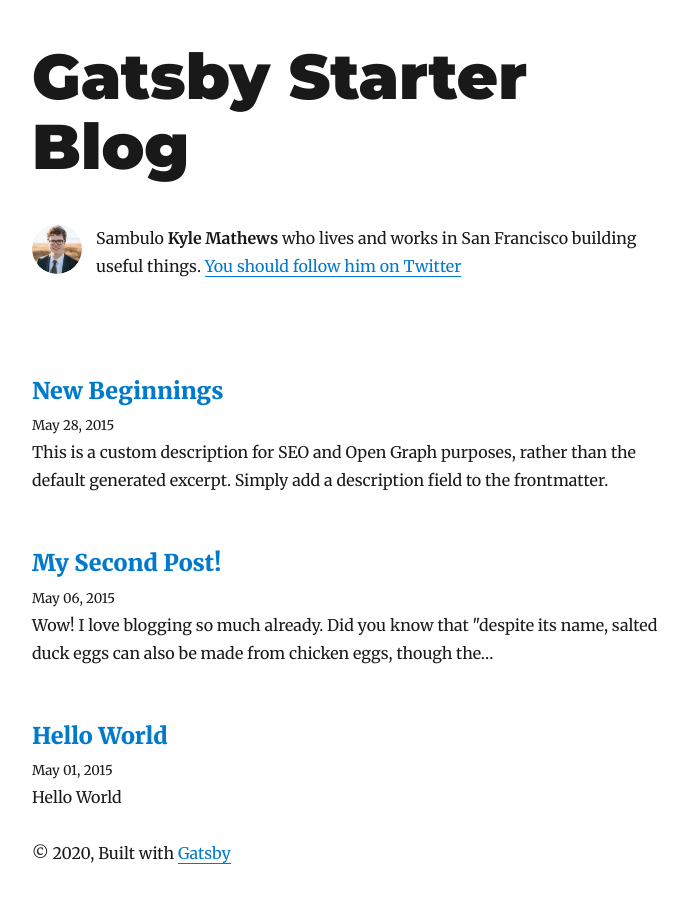
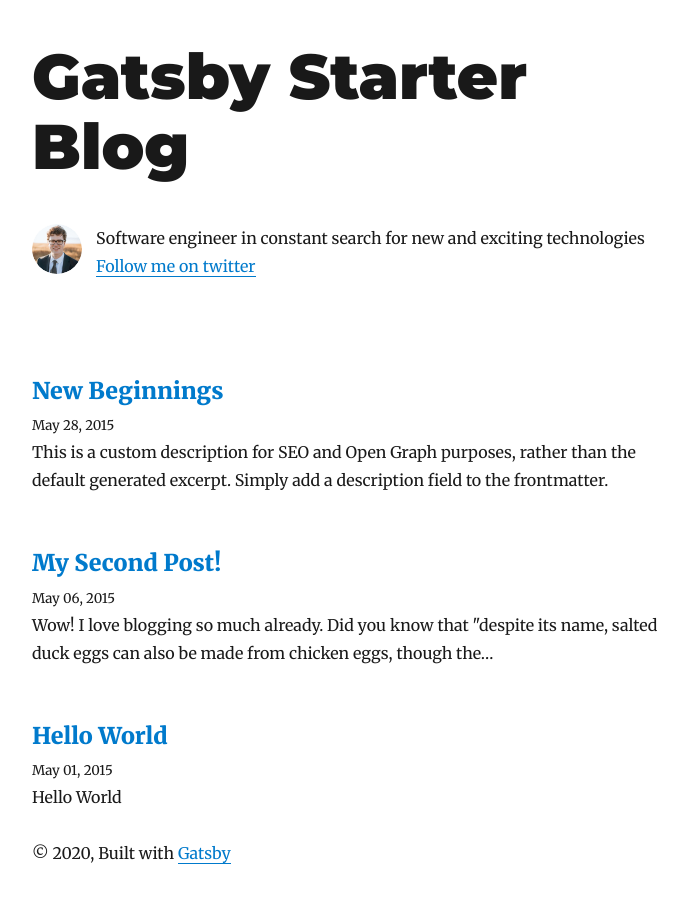
Before and after one commit to sambulosenda/gastbyblog, a Gatsby site: page / in a window 1280 px wide. Shown: the whole page, without its empty margins (293-981 px from the left). Built offline with nearby package versions, Linux system fonts and the light colour scheme; Gatsby itself is replaced by a stand-in of ours; some packages are replaced by stand-ins of ours.

Commit message:
updated bio

```diff
--- a/src/components/bio.js
+++ b/src/components/bio.js
@@ -54,11 +54,10 @@
         }}
       />
       <p>
-        Sambulo <strong>{author}</strong> who lives and works in San
-        Francisco building useful things.
+      Software engineer in constant search for new and exciting technologies
         {` `}
         <a href={`https://twitter.com/${social.twitter}`}>
-          You should follow him on Twitter
+          Follow me on twitter
         </a>
       </p>
     </div>
```
